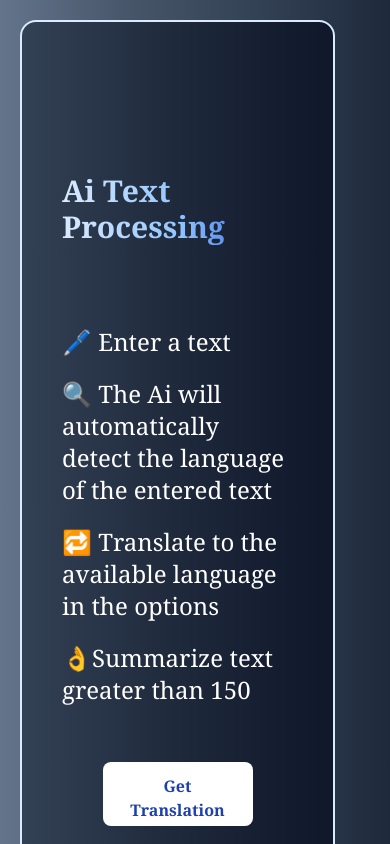
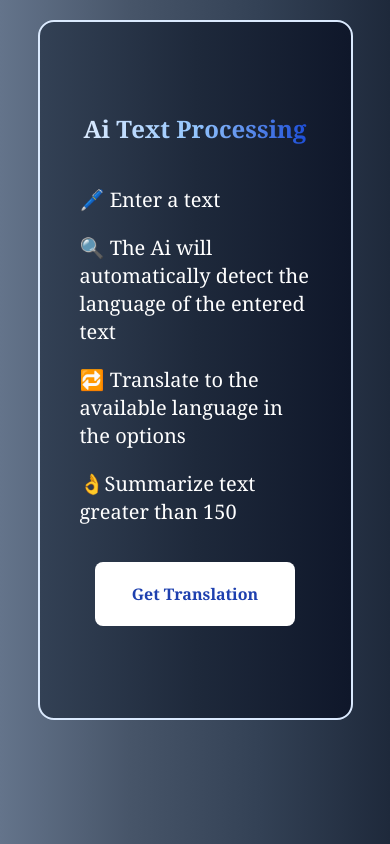
Before and after one commit to PAMMY100/ai_test_processing, a Next.js app: page / in a window 390 px wide. Shown: the top 844 px of the page. Built offline with nearby package versions, Linux system fonts and the light colour scheme; no server answers.

Commit message:
80% ready

```diff
--- a/components/About.jsx
+++ b/components/About.jsx
@@ -3,15 +3,15 @@ import React from 'react'
 const About = ({onOpen}) => {
 
   return (
-    <div className='w-[90%] h-[980px] rounded-2xl text-white border-2 border-blue-100 bg-gradient-to-r from-slate-700 via-slate-800 to-slate-900 flex flex-col gap-14 justify-center items-center p-10 my-auto font-serif'>
-        <h1 className='text-3xl font-bold mb-4 md:text-4xl animate-bounce bg-gradient-to-r from-blue-100 via-blue-300 to-blue-700 bg-clip-text text-transparent'>Ai Text Processing</h1>
-        <section className='text-2xl flex flex-col gap-5'>
+    <div className='w-[90%] h-[700px] md:h-[980px] rounded-2xl text-white border-2 border-blue-100 bg-gradient-to-r from-slate-700 via-slate-800 to-slate-900 flex flex-col gap-6 md:gap-14 justify-center items-center p-10 m-auto font-serif'>
+        <h1 className='sm:text-xl text-2xl font-bold mb-4 md:text-4xl animate-bounce bg-gradient-to-r from-blue-100 via-blue-300 to-blue-700 bg-clip-text text-transparent'>Ai Text Processing</h1>
+        <section className='text-xl md:text-2xl flex flex-col gap-5'>
             <p>🖊️ Enter a text</p>
             <p>🔍 The Ai will automatically detect the language of the entered text</p>
             <p>🔁 Translate to the available language in the options</p>
             <p>👌Summarize text greater than 150</p>
         </section>
-        <button onClick={onOpen} className='mb-3 h-16 w-[150px] items-end p-3 bg-white text-blue-800 font-bold border-slate-500 rounded-lg hover:bg-slate-600 hover:text-white transition duration-700 ease-in-out md:w-[300px] md:text-2xl'>Get Translation</button>
+        <button onClick={onOpen} className='mt-3 h-16 w-[200px] items-end p-3 bg-white text-blue-800 font-bold border-slate-500 rounded-lg hover:bg-slate-600 hover:text-white transition duration-700 ease-in-out md:w-[300px] md:text-2xl'>Get Translation</button>
     </div>
   )
 }
--- a/components/ChatOutput.jsx
+++ b/components/ChatOutput.jsx
@@ -88,14 +88,14 @@ const ChatOutput = ({text, summary, setSummary, outputRef}) => {
       initial={{ x: "100vw", opacity: 0 }} // Start off-screen to the right
       animate={{ x: 0, opacity: 1 }} // Slide in to position
       transition={{ type: "spring", stiffness: 60, damping: 15 }} // Smooth animation
-      className='mt-11 w-[600px] h-full border-2 border-blue-100 bg-gradient-to-r from-slate-700 via-slate-800 to-slate-900 flex flex-col gap-4 p-10 text-white text-xl rounded-xl md:w-[95%] md:text-2xl'>
-      <h1 className="text-3xl font-bold mb-4 md:text-4xl bg-gradient-to-r from-blue-100 via-blue-300 to-blue-700 bg-clip-text text-transparent">Translate Text Here!</h1>
+      className='bg-fontFamily-poppins-0 mt-11 w-[95%] h-full border-2 border-blue-100 bg-gradient-to-r from-slate-700 via-slate-800 to-slate-900 flex flex-col gap-4 p-10 text-white text-lg rounded-xl md:w-[90%] md:text-2xl'>
+      <h1 className="text-2xl font-bold mb:2 md:mb-4 md:text-4xl bg-gradient-to-r from-blue-100 via-blue-300 to-blue-700 bg-clip-text text-transparent">Translate Text Here!</h1>
       <div>
-        <p className='mb-4 font-semibold'>Text: <span className='text-blue-300'>{text}</span></p>
+        <p className='mb-2 md:mb-4 font-semibold'>Text: <span className='text-blue-300'>{text}</span></p>
         {detectLanguage && <p className='font-bold mb-8'>Dectected Language: <span className='text-blue-300'>{detectedLanguage}</span></p>}
       </div>
       <div>
-        <select className='text-blue-800  w-[350px] h-16 rounded mr-3 border-none focus:border-none outline-none p-3 md:w-[95%] md:mb-3' name="languages" value={language} onChange={(e) => setLanguage(e.target.value)}>
+        <select className='text-blue-800  w-[300px] h-11 md:h-16 rounded mb-2 mr-3 border-none focus:border-none outline-none p-3 md:w-[95%] md:mb-3' name="languages" value={language} onChange={(e) => setLanguage(e.target.value)}>
           <option value="en">English</option>
           <option value="fr">French</option>
           <option value="pt">Portuguese</option>
@@ -104,14 +104,14 @@ const ChatOutput = ({text, summary, setSummary, outputRef}) => {
           <option value="tr">Turkish</option>
         </select>
 
-        <button className='h-16 w-[150px] bg-white text-blue-800 font-bold border-slate-500 rounded-lg hover:bg-slate-600 hover:text-white transition duration-700 ease-in-out md:w-[300px]' onClick={translateText}>Translate</button>
+        <button className='h-10 md:h-16 w-[150px] bg-white text-blue-800 font-bold border-slate-500 rounded-lg hover:bg-slate-600 hover:text-white transition duration-700 ease-in-out md:w-[300px]' onClick={translateText}>Translate</button>
       </div>
       <div>
     </div>
-      <p className='font-bold mt-6'>Translation: <span className='text-blue-300'>{translatedText}</span></p>
+      <p className='font-bold mt-3 md:mt-6'>Translation: <span className='text-blue-300'>{translatedText}</span></p>
       {error && <p className='text-2xl font-bold text-red-600'>{error}</p>}
       <div>
-        {text.length > 150 && <button className='mb-3 h-16 w-[150px] flex justify-around text-center align-middle items-center p-3 bg-white text-blue-800 font-bold border-slate-500 rounded-lg hover:bg-slate-600 hover:text-white transition duration-700 ease-in-out md:w-[300px]' onClick={summarizeText} disabled={loading}>{loading ? "Summarizing" : "summarize"}
+        {text.length > 150 && <button className='mb-3 h-16 w-[200px] flex justify-around text-center align-middle items-center p-3 bg-white text-blue-800 font-bold border-slate-500 rounded-lg hover:bg-slate-600 hover:text-white transition duration-700 ease-in-out md:w-[300px]' onClick={summarizeText} disabled={loading}>{loading ? "Summarizing" : "summarize"}
           {loading && (
             <ClipLoader
               color='blue'
--- a/components/Chatinput.jsx
+++ b/components/Chatinput.jsx
@@ -10,16 +10,16 @@ const Chatinput = ({text, setText, onSend, error}) => {
       initial={{ y: "100vh", opacity: 0 }}  // Start below the screen
       animate={{ y: 0, opacity: 1 }}       // Animate to normal position
       transition={{ type: "spring", stiffness: 60, damping: 15 }} // Smooth effect
-      className="flex flex-col gap-4 justify-center w-[600px] h-[450px] p-3 md:w-[95%]"
+      className="flex flex-col gap-4 justify-center w-[580px] h-[450px] p-3 md:w-[80%] bg-fontFamily-poppins-1"
     >
       <textarea
-        className="h-[300px] w-[90%] border-slate-600 border-4 mx-auto text-2xl p-4 outline-none rounded-2xl"
+        className="h-[200px] w-[70%] md:h-[300px] md:w-[90%] border-slate-600 border-4 mx-auto text-xl md:text-2xl p-4 outline-none rounded-2xl"
         name="text"
         placeholder="Enter your text here"
         value={text}
         onChange={(e) => setText(e.target.value)}
       />
-      {error && <p className="text-xl text-red-600 font-bold">{error}</p>}
+      {error && <p className="ml-20 md:m-0 text-xl text-red-600 font-bold">{error}</p>}
       <button
         onClick={onSend}
         className="bg-blue-500 text-white h-14 w-72 text-2xl rounded-2xl hover:scale-[1.2] hover:transition hover:duration-700 hover:ease-in-out mx-auto md:w-[65%] md:text-3xl"
--- a/components/TextProcessor.jsx
+++ b/components/TextProcessor.jsx
@@ -29,7 +29,7 @@ const TextProcessor = ({onClose}) => {
     }
 
   return (
-    <div className='relative bg-white flex flex-col justify-center items-center align-middle h-full border-2 w-[650px] p-2 border-slate-700 rounded-2xl md:w-[850px]'>
+    <div className='relative bg-white flex flex-col justify-center items-center align-middle h-[70%] md:h-full border-2 w-[430px] p-2 border-slate-700 rounded-2xl md:w-[750px]'>
       <button className='absolute top-2 left-2 w-[100px] text-white bg-red-600 h-[40px] rounded-md' onClick={onClose}>Exit</button>
       <ChatOutput outputRef={outputRef} text={message} input={text} summary={summary} setSummary={setSummary}/>
       <Chatinput text={text} setText={setText} onSend={handleSend} error={error}/>
```
